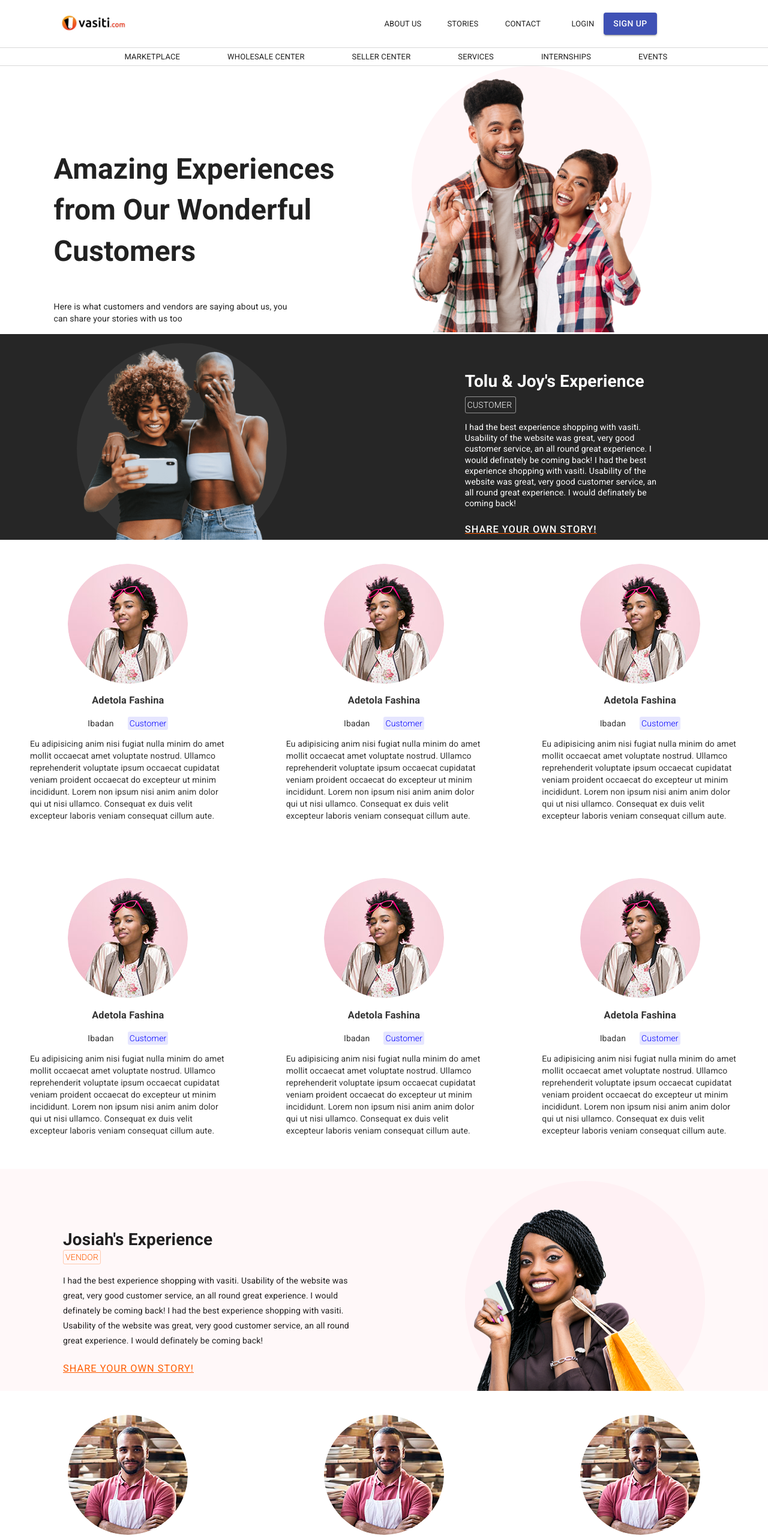
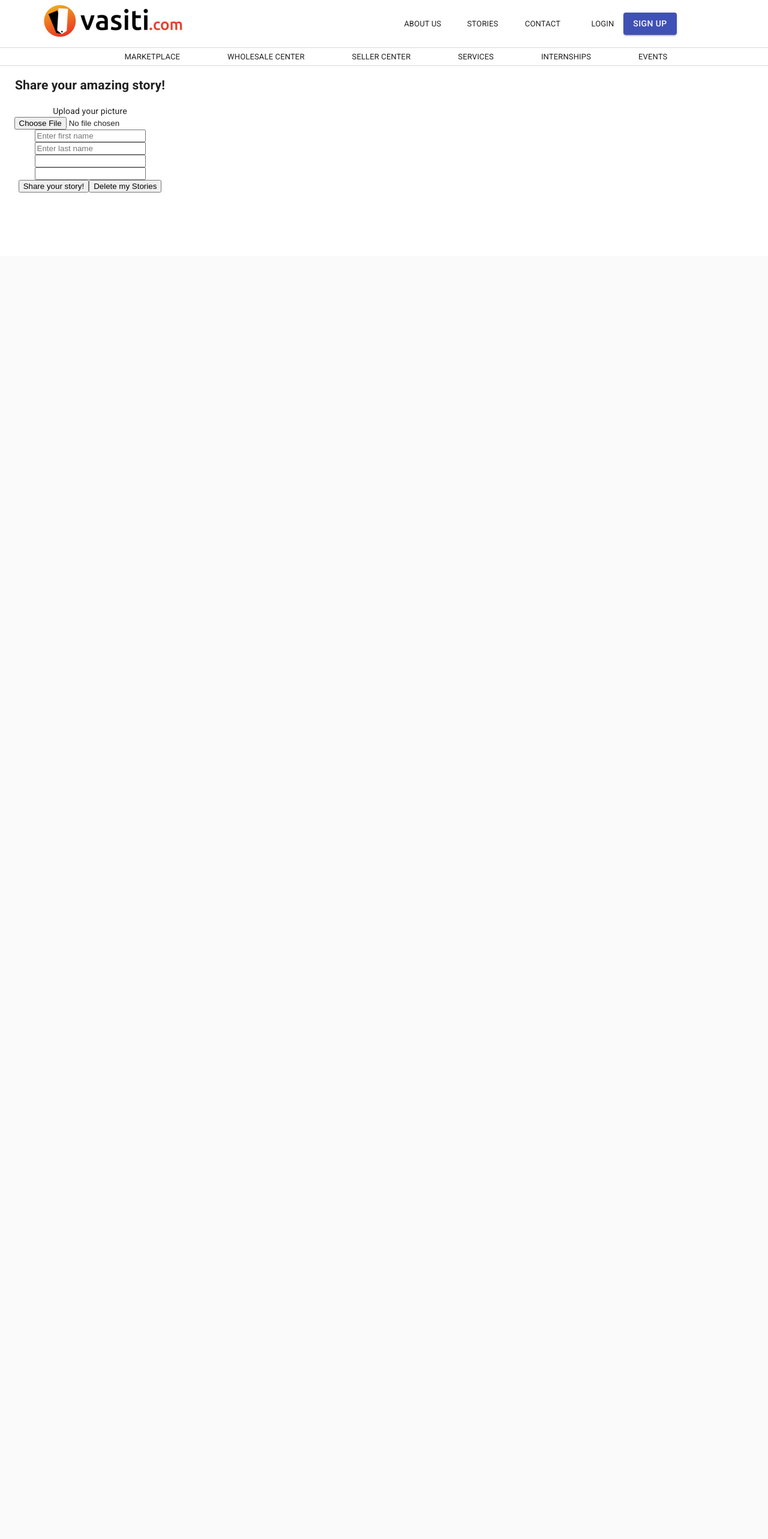
Before and after one commit to Temi-t/vasiti, a React (Create React App) app: page /stories in a window 1280 px wide. Shown: the top 2566 px of the page at 60% size. After the commit the page ends 800 px from the top, so only its background shows below. Built offline with nearby package versions, Linux system fonts and the light colour scheme.

Commit message:
technical assessment

```diff
--- a/src/App.js
+++ b/src/App.js
@@ -1,15 +1,17 @@
 import React, {useState, useEffect, useRef, useContext} from 'react';
 import './App.css';
 import Nav from './components/Nav';
+
 import Experiences from './components/Experiences';
 import Profiles from './components/Profiles';
 import ExperienceExtra from './components/ExperienceExtra';
 import ProfilesB from './components/ProfilesB';
 import Footer from './components/Footer';
+
 import Stories from './components/Stories';
 import StoryProvider from './components/StoryContext';
 
-import {BrowserRouter as Router, Switch, Route} from 'react-router-dom';
+import { BrowserRouter as Router, Switch, Route } from 'react-router-dom';
 import { Typography, AppBar, Button, Card, CardActions, CardContent, CardMedia, CssBaseline, Grid, Toolbar, Container } from '@material-ui/core';
 
 
@@ -32,20 +34,25 @@ function App() {
   //   storyInput.current.value = null
   // }
   return (
-    // <Router>
     <StoryProvider>
+      <Router>
           <div className="App">
             <CssBaseline />
             <Nav />
+            <Switch>
+              <Route path="/" exact>
                 <Experiences />
                 <Profiles />
                 <ExperienceExtra />
                 <ProfilesB />
                 <Footer />
-              <Stories />
+              </Route>
+              <Route path="/stories" component={Stories} />
+            </Switch>
           </div>
+      </Router>
     </StoryProvider>
-    // </Router>
+
   );
 }
 
--- a/src/components/ExperienceExtra.js
+++ b/src/components/ExperienceExtra.js
@@ -1,6 +1,6 @@
 import React from 'react';
 import shopaholic from '../images/woman-shoppingbag-card 1.png';
-
+import { Link } from "react-router-dom";
 export default function ExperienceExtra () {
     return(
         <div className="experience-5">
@@ -16,7 +16,7 @@ export default function ExperienceExtra () {
                     very good customer service, an all round great
                     experience. I would definately be coming back!
                 </p>
-                <h3>SHARE YOUR OWN STORY!</h3>
+                <h3 component={Link} to={"/stories"} >SHARE YOUR OWN STORY!</h3>
             </div>
             <div className="experience-5-img">
                     <img className="shopaholic" src={shopaholic} alt="happy lady holding a card"/>
--- a/src/components/Experiences.js
+++ b/src/components/Experiences.js
@@ -2,6 +2,8 @@ import React from 'react';
 import couple from '../images/smiling-couples.png';
 import ladies from '../images/smiling-ladies.png';
 import vasitiLogo from '../images/vasiti.png';
+import { Link } from "react-router-dom";
+
 
 export default function Experiences () {
     return(
@@ -33,7 +35,7 @@ export default function Experiences () {
                             very good customer service, an all round great
                             experience. I would definately be coming back!
                         </p>
-                        <h3>SHARE YOUR OWN STORY!</h3>
+                        <h3 component={Link} to={"/stories"}>SHARE YOUR OWN STORY!</h3>
                     </div>
                 </div>
             </div>
--- a/src/components/Nav.js
+++ b/src/components/Nav.js
@@ -1,13 +1,14 @@
 import React from 'react';
 import logo from '../images/vasiti.png';
 import Button from '@material-ui/core/Button';
+import { Link } from  "react-router-dom";
 
 
 export default function Nav () {
     return(
         <div className='nav-major'>
             <nav>
-                <img src={logo} alt='brand logo' />
+                <Link to="/"><img src={logo} alt='brand logo' /></Link>
                 <div className='nav-minor'>
                     <ul className="nav-links">
                         <li>about us</li>
--- a/src/components/Stories.js
+++ b/src/components/Stories.js
@@ -4,7 +4,7 @@ import Story from './Story';
 import { useStoryContext } from './StoryContext';
 
 const LS_KEY = "story.key";
-export default function Stories () {
+export default function Stories ({match}) {
     const storyInput = useRef();
     const [stories, setStories] = useStoryContext();
     // const handleStory = useHandleStoryContext();
```
Also changed, not shown: 8 other files (tests, documents, lock files or other folders). Lines whose indentation alone changed are shown as unchanged.
